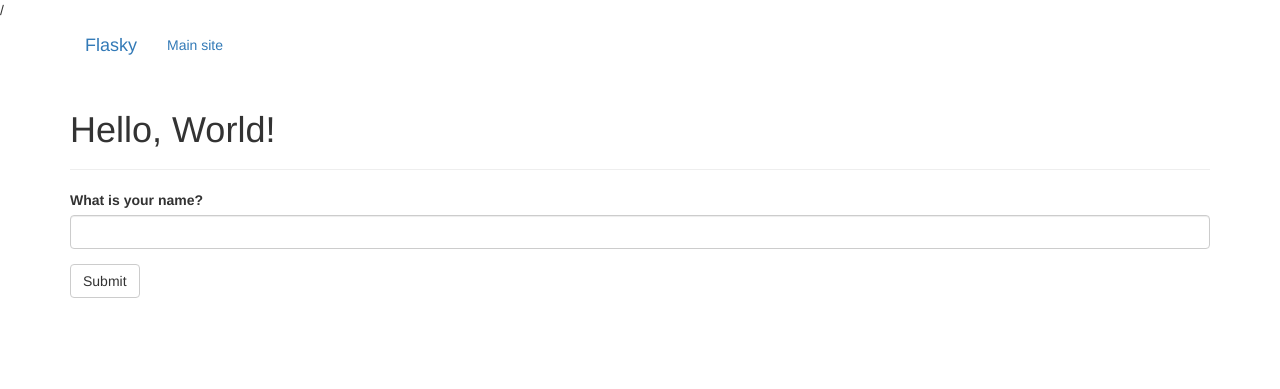
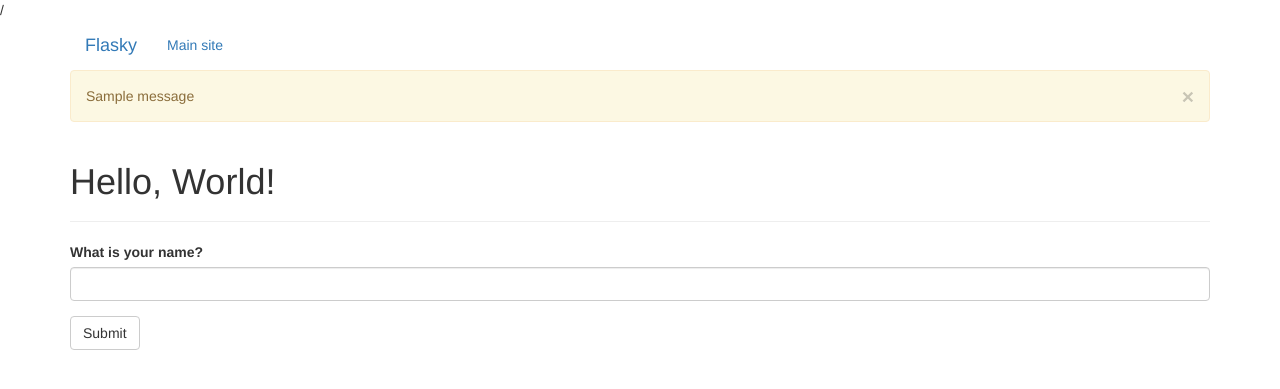
Before and after one commit to BlooAM/flasky, a Flask app: page / in a window 1280 px wide. Shown: the top 389 px of the page. Run offline with Flask 2, Linux system fonts and the light colour scheme; one stand-in notice (Sample message) is shown; some libraries are stand-ins or nearby versions.

Commit message:
add flash message

```diff
--- a/flasky.py
+++ b/flasky.py
@@ -1,6 +1,6 @@
 from datetime import datetime
 from tokenize import String
-from flask import Flask, render_template, session, redirect, url_for
+from flask import Flask, render_template, session, redirect, url_for, flash
 from flask_bootstrap import Bootstrap
 from flask_moment import Moment
 from flask_wtf import FlaskForm
@@ -20,9 +20,11 @@ class NameForm(FlaskForm):
 
 @app.route('/', methods=['POST', 'GET'])
 def index():
-    name = None
     form = NameForm()
     if form.validate_on_submit():
+        old_name = session.get('name')
+        if old_name is not None and old_name != form.data.name:
+            flash('It seems you changed your name!')
         session['name'] = form.name.data
         return redirect(url_for('index'))
     return render_template('index.html', form=form, name=session.get('name'))
--- a/templates/base.html
+++ b/templates/base.html
@@ -31,6 +31,13 @@
 
 {% block content %}
 <div class="container">
+    {% for message in get_flashed_messages() %}
+    <div class="alert alert-warning">
+        <button type="button" class="close" data-dismiss="alert">&times;</button>
+        {{ message }}
+    </div>
+    {% endfor %}
+
     {% block page_content %}{% endblock %}
 </div>
 {% endblock %}
```
